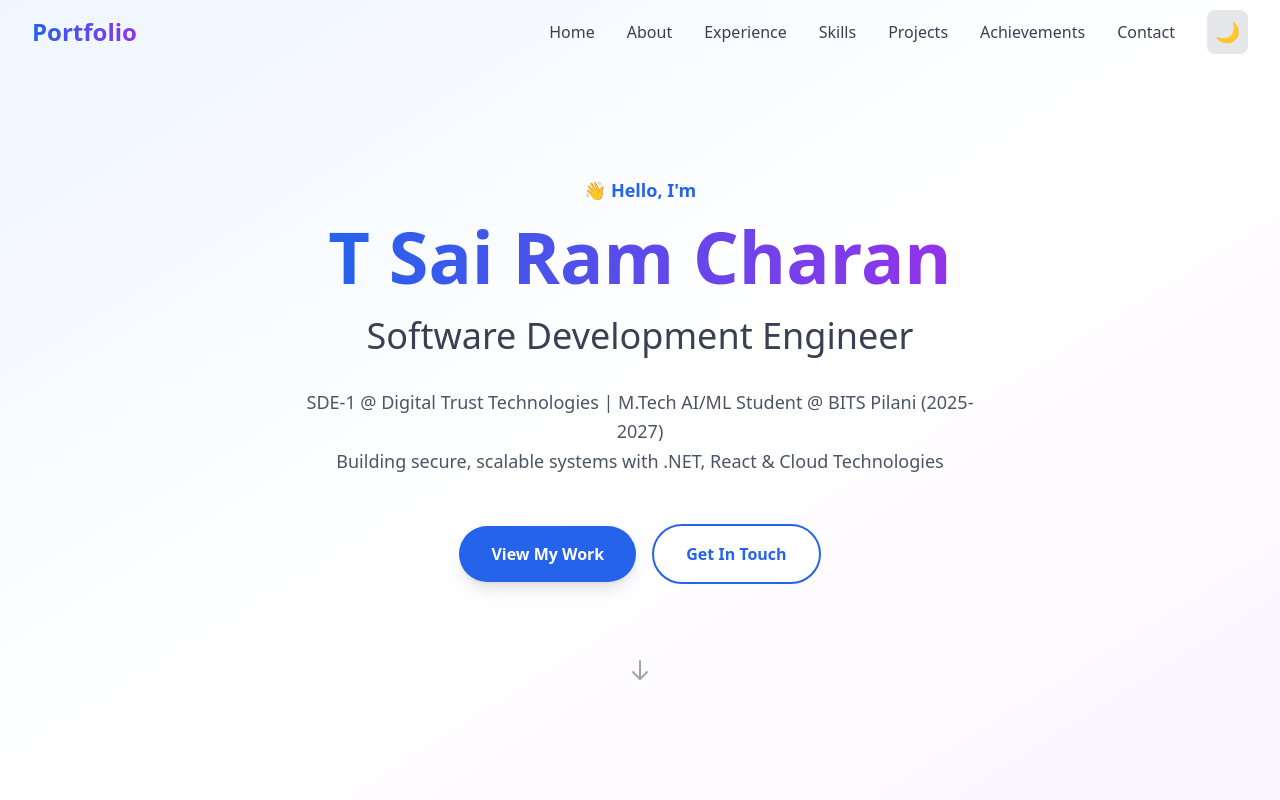
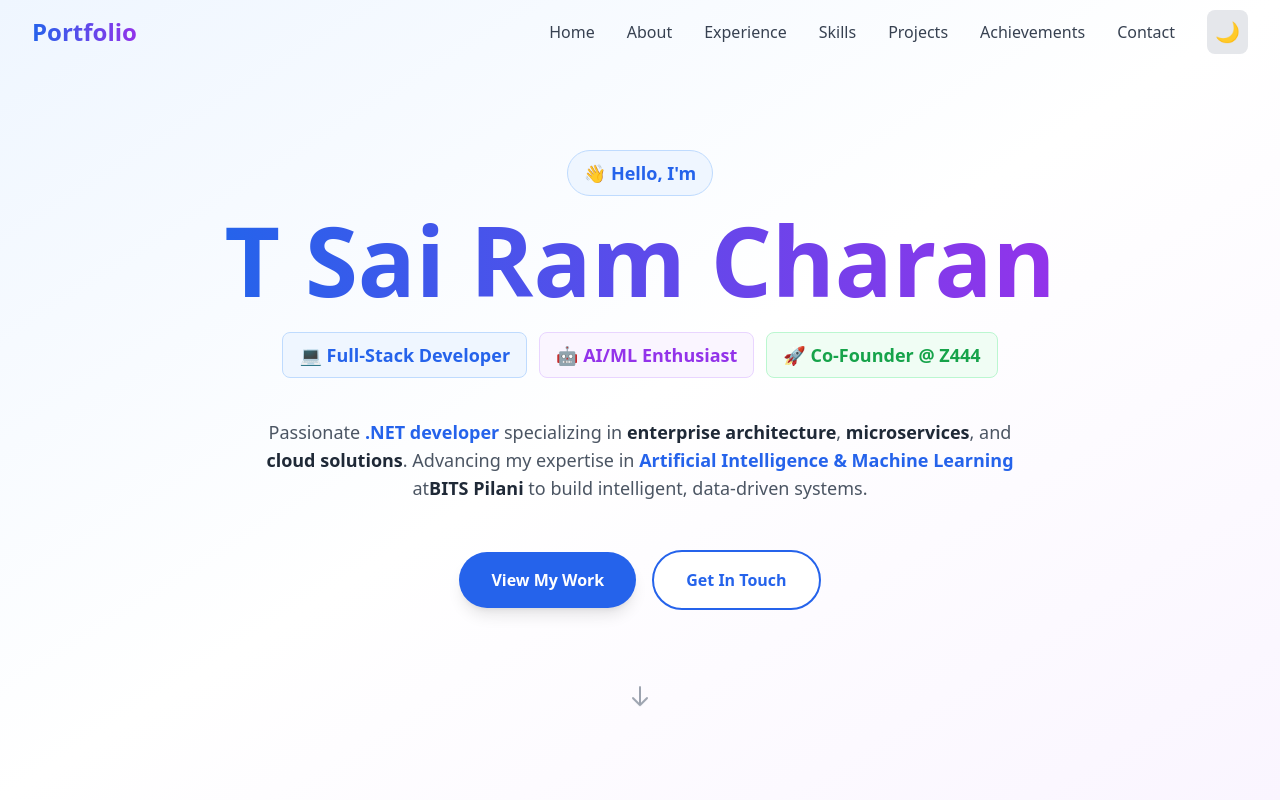
Before and after one commit to TSRCHARAN/Portfolio, a React (Vite) app: page / in a window 1280 px wide. Shown: the top 800 px of the page. Built offline with nearby package versions, Linux system fonts and the light colour scheme.

Commit message:
Added Styles

```diff
--- a/index.html
+++ b/index.html
@@ -5,6 +5,12 @@
     <link rel="icon" type="image/svg+xml" href="/vite.svg" />
     <meta name="viewport" content="width=device-width, initial-scale=1.0" />
     <title>T Sai Ram Charan - Portfolio</title>
+
+    <!-- Google Fonts - JetBrains Mono -->
+    <link rel="preconnect" href="https://fonts.googleapis.com">
+    <link rel="preconnect" href="https://fonts.gstatic.com" crossorigin>
+    <link href="https://fonts.googleapis.com/css2?family=JetBrains+Mono:wght@300;400;500;600;700;800&display=swap" rel="stylesheet">
+
     <script>
       // Prevent flash of unstyled content
       const theme = localStorage.getItem('theme') ||
--- a/src/components/Hero.jsx
+++ b/src/components/Hero.jsx
@@ -5,27 +5,40 @@ const Hero = () => {
       className="min-h-screen flex items-center justify-center bg-gradient-to-br from-blue-50 via-white to-purple-50 dark:from-gray-900 dark:via-gray-800 dark:to-gray-900 pt-16 transition-colors duration-300"
     >
       <div className="max-w-7xl mx-auto px-4 sm:px-6 lg:px-8 py-20">
-        <div className="text-center animate-fade-in">
+        <div className="text-center">
           {/* Greeting */}
-          <p className="text-blue-600 dark:text-blue-400 font-semibold text-lg mb-4 animate-slide-down">
-            👋 Hello, I'm
-          </p>
+          <div className="inline-block mb-4 animate-slide-down">
+            <p className="text-blue-600 dark:text-blue-400 font-semibold text-lg px-4 py-2 bg-blue-50 dark:bg-blue-900/20 rounded-full border border-blue-200 dark:border-blue-800">
+              👋 Hello, I'm
+            </p>
+          </div>
 
           {/* Name */}
-          <h1 className="text-5xl sm:text-6xl md:text-7xl font-bold text-gray-900 dark:text-white mb-6">
+          <h1 className="text-5xl sm:text-6xl md:text-7xl lg:text-8xl font-bold text-gray-900 dark:text-white mb-6 animate-fade-in">
             <span className="text-gradient">T Sai Ram Charan</span>
           </h1>
 
           {/* Title */}
-          <p className="text-2xl sm:text-3xl md:text-4xl text-gray-700 dark:text-gray-300 mb-8">
-            Software Development Engineer
-          </p>
+          <div className="flex flex-wrap items-center justify-center gap-3 mb-10">
+            <span className="px-4 py-2 text-base sm:text-lg font-semibold text-blue-600 dark:text-blue-400 bg-blue-50 dark:bg-blue-900/20 rounded-lg border border-blue-200 dark:border-blue-700">
+              💻 Full-Stack Developer
+            </span>
+            <span className="px-4 py-2 text-base sm:text-lg font-semibold text-purple-600 dark:text-purple-400 bg-purple-50 dark:bg-purple-900/20 rounded-lg border border-purple-200 dark:border-purple-700">
+              🤖 AI/ML Enthusiast
+            </span>
+            <span className="px-4 py-2 text-base sm:text-lg font-semibold text-green-600 dark:text-green-400 bg-green-50 dark:bg-green-900/20 rounded-lg border border-green-200 dark:border-green-700">
+              🚀 Co-Founder @ Z444
+            </span>
+          </div>
 
           {/* Description */}
-          <p className="text-lg text-gray-600 dark:text-gray-400 max-w-2xl mx-auto mb-12 leading-relaxed">
-            SDE-1 @ Digital Trust Technologies | M.Tech AI/ML Student @ BITS Pilani (2025-2027)
-            <br />
-            Building secure, scalable systems with .NET, React & Cloud Technologies
+          <p className="text-base sm:text-lg text-gray-600 dark:text-gray-400 max-w-3xl mx-auto mb-12 leading-relaxed">
+            Passionate <span className="font-semibold text-blue-600 dark:text-blue-400">.NET developer</span> specializing in
+            <span className="font-semibold text-gray-800 dark:text-gray-200"> enterprise architecture</span>,
+            <span className="font-semibold text-gray-800 dark:text-gray-200"> microservices</span>, and
+            <span className="font-semibold text-gray-800 dark:text-gray-200"> cloud solutions</span>.
+            Advancing my expertise in <span className="font-semibold text-blue-600 dark:text-blue-400">Artificial Intelligence & Machine Learning</span> at
+            <span className="font-semibold text-gray-800 dark:text-gray-200">BITS Pilani</span> to build intelligent, data-driven systems.
           </p>
 
           {/* CTA Buttons */}
--- a/tailwind.config.js
+++ b/tailwind.config.js
@@ -7,6 +7,9 @@ export default {
   darkMode: 'class', // Enable dark mode with class strategy
   theme: {
     extend: {
+      fontFamily: {
+        sans: ['JetBrains Mono', 'monospace', 'system-ui', '-apple-system', 'sans-serif'],
+      },
       colors: {
         primary: {
           50: '#eff6ff',
```
